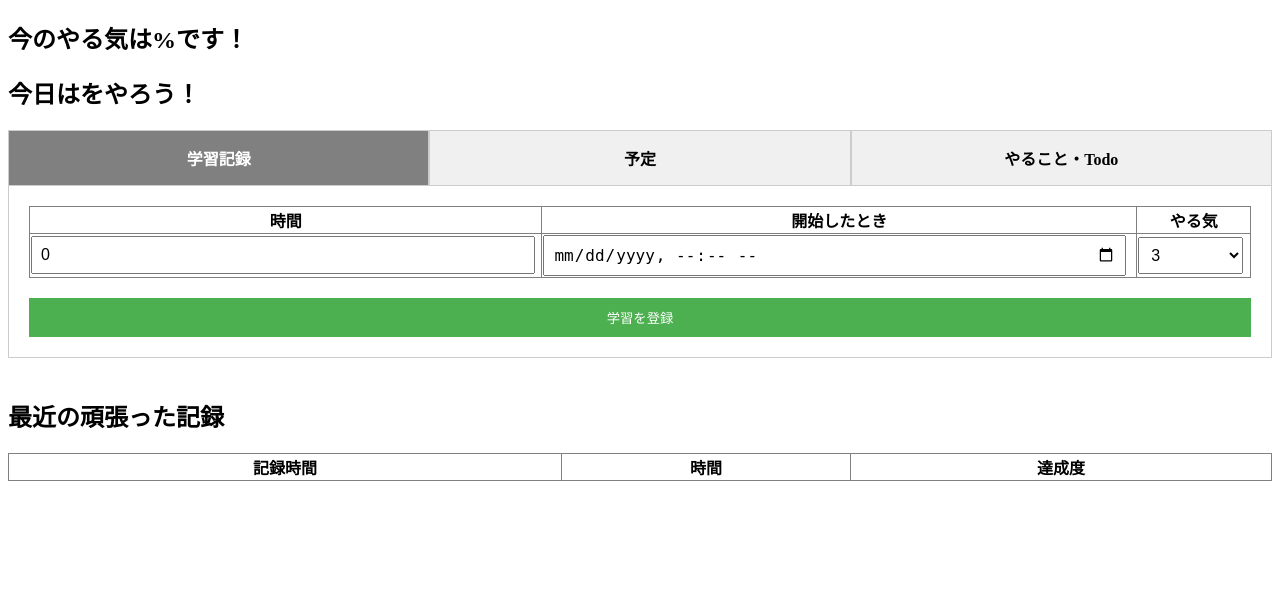
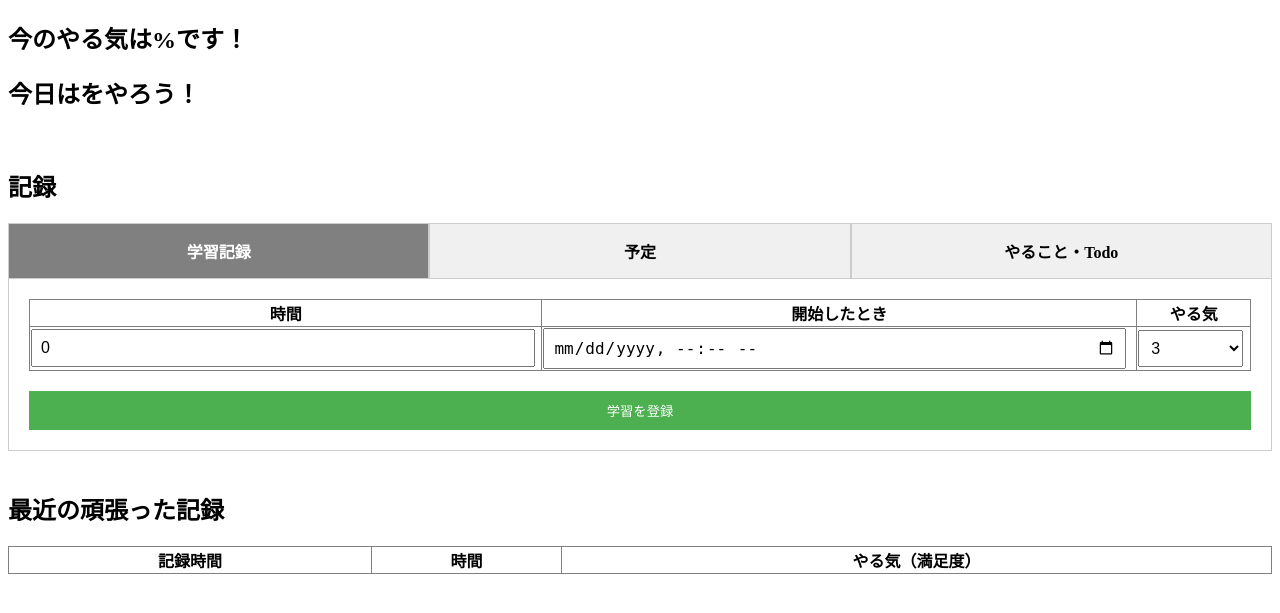
Before and after one commit to Kouki-Kasagawa/study_log_analysis, a Flask app: template Todo/templates/index.html in a window 1280 px wide. Shown: the top 613 px of the page. Run offline with Flask 3, Linux system fonts and the light colour scheme; the template is opened without the code that fills it, so the values that code supplies are empty.

Commit message:
ミスを修正しました

```diff
--- a/Todo/templates/index.html
+++ b/Todo/templates/index.html
@@ -12,8 +12,11 @@
         <h2>今のやる気は{{ motivation }}%です！</h2>
         <h2>今日は{{ suggest }}をやろう！</h2>
     </div>
+    <br>
+
 
     <!-- 下部 -->
+    <h2>記録</h2>
 
     <div class="tab-container">
 
@@ -117,7 +120,7 @@
                 <tr>
                     <th>記録時間</th>
                     <th>時間</th>
-                    <th>達成度</th>
+                    <th>やる気（満足度）</th>
                 </tr>
 
                 {% for i in study %}
```
